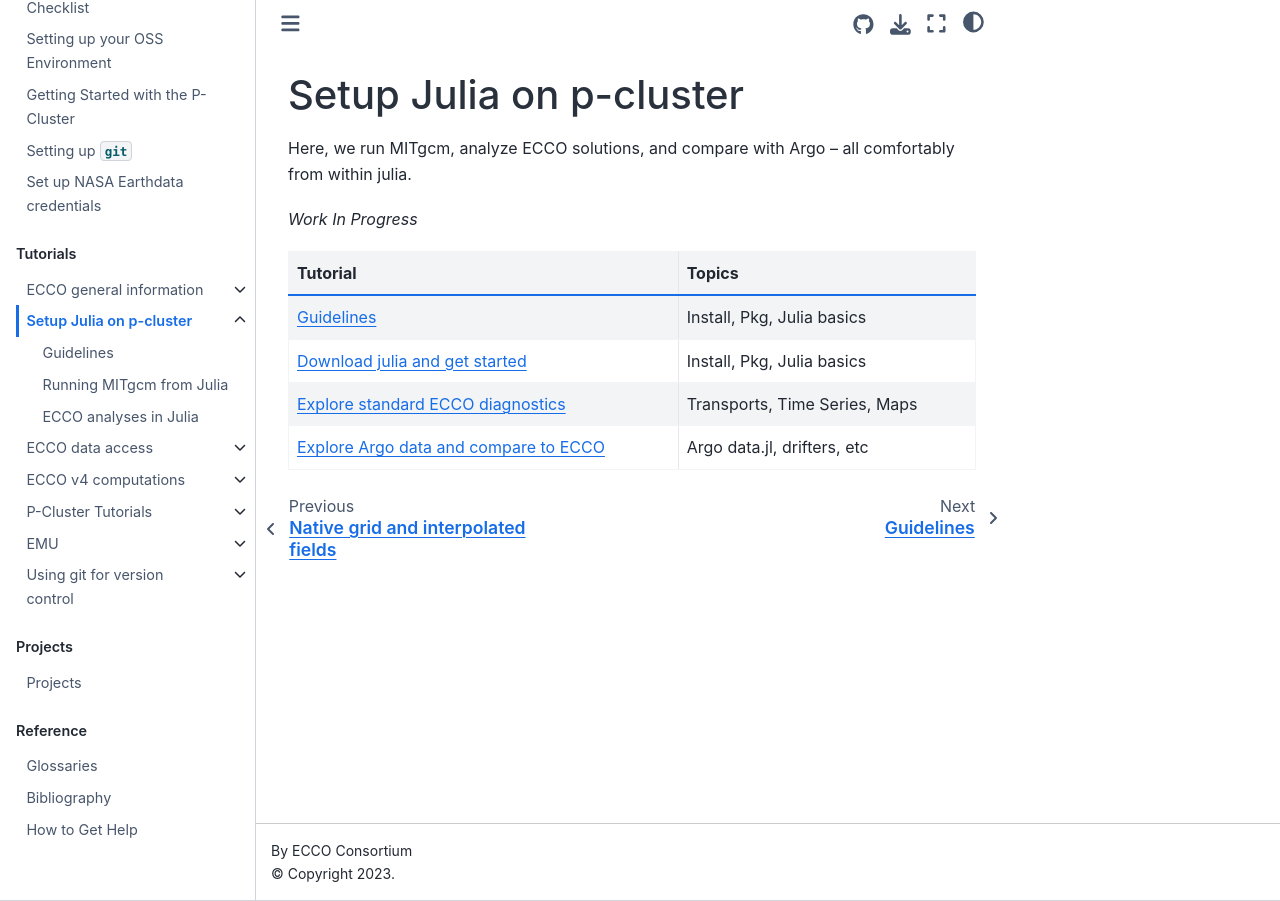
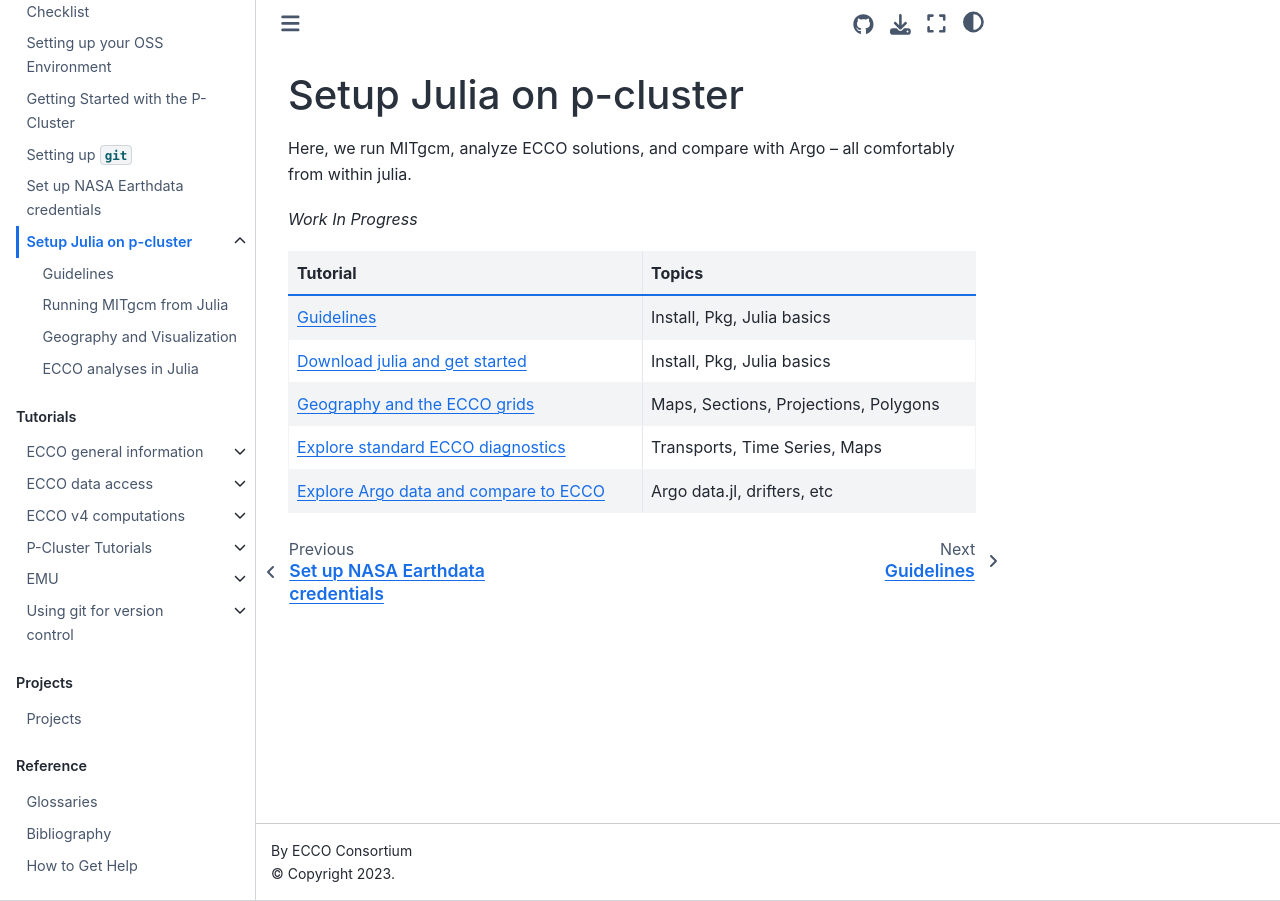
Before and after one commit to ECCO-Hackweek/ecco-2024, a Jupyter Book: the page built from book/tutorials/Julia_setup_index.md, in a window 1280 px wide. Built offline with Jupyter Book 1.0.4 settings and Sphinx 7.4.7 and the Sphinx Book theme 1.1.4, drawn with Linux system fonts in a browser that asks for light colours; pages that are not in the unit, such as notebooks, are missing from menus.

Commit message:
another notebook + mv chapter

```diff
--- a/book/_toc.yml
+++ b/book/_toc.yml
@@ -19,18 +19,19 @@ parts:
     - file: preliminary/pcluster-login
     - file: preliminary/git
     - file: preliminary/Earthdata_credentials
+    - file:  tutorials/Julia_setup_index
+      sections:
+        - file: tutorials/Julia_setup/guidelines
+        - file: tutorials/Julia_setup/MITgcm_test_run
+        - file: tutorials/Julia_setup/MITgcm_ECCO_grid.ipynb
+        - file: tutorials/Julia_setup/ECCO_diagnostics
+        - file: tutorials/Julia_setup/ArgoData
 - caption: Tutorials
   chapters:
     - file:  tutorials/ECCO_gen_info_index
       sections:
         - file: tutorials/ECCO_gen_info/ECCO_intro
         - file: tutorials/ECCO_gen_info/grid_descrip
-    - file:  tutorials/Julia_setup_index
-      sections:
-        - file: tutorials/Julia_setup/guidelines
-        - file: tutorials/Julia_setup/MITgcm_test_run
-        - file: tutorials/Julia_setup/ECCO_diagnostics
-        - file: tutorials/Julia_setup/ArgoData
     - file:  tutorials/ECCO_data_access_index
       sections:
         - file: tutorials/ECCO_data_access/ECCO_data_structure
--- a/book/tutorials/Julia_setup_index.md
+++ b/book/tutorials/Julia_setup_index.md
@@ -8,5 +8,6 @@
 | -  | - |
 | [Guidelines](./Julia_setup/guidelines.ipynb) | Install, Pkg, Julia basics |
 | [Download julia and get started](./Julia_setup/MITgcm_test_run.ipynb) | Install, Pkg, Julia basics |
+| [Geography and the ECCO grids](./Julia_setup/MITgcm_ECCO_grid.ipynb) | Maps, Sections, Projections, Polygons|
 | [Explore standard ECCO diagnostics](./Julia_setup/ECCO_diagnostics.ipynb) | Transports, Time Series, Maps|
 | [Explore Argo data and compare to ECCO](./Julia_setup/ArgoData.ipynb) | Argo data.jl, drifters, etc |
```
Also changed, not shown: book/tutorials/Julia_setup/MITgcm_ECCO_grid.ipynb (added).
